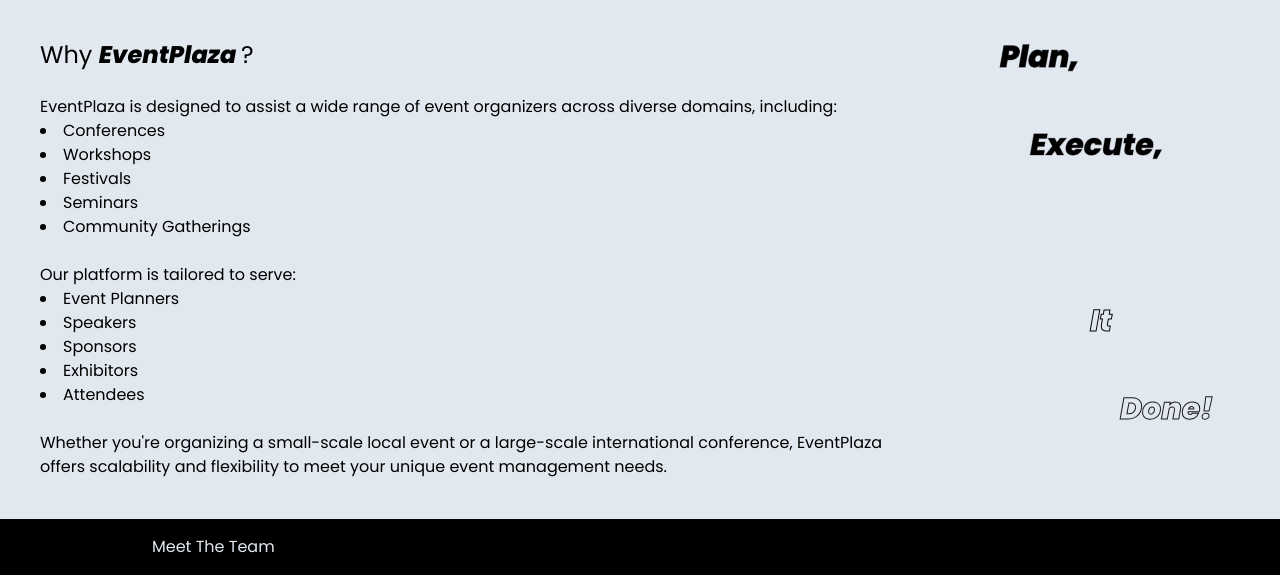
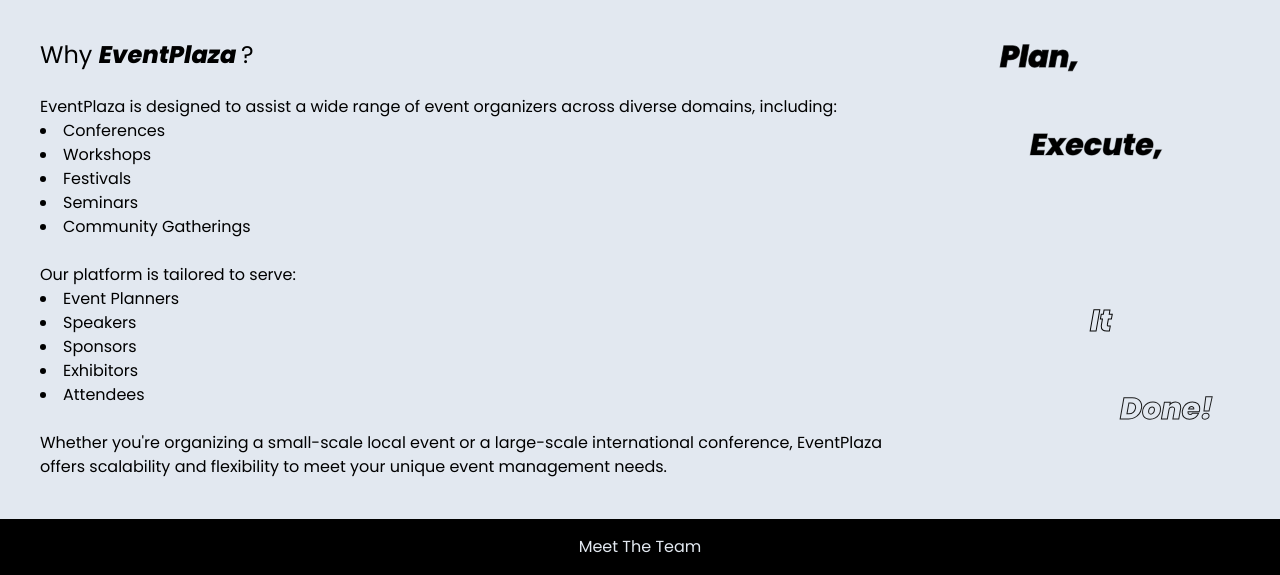
Before and after one commit to Abdorithm/EventPlaza, a Flask app: page / in a window 1280 px wide. Shown: the part 529-1104 px from the top of the page. Run offline with Flask 3, Linux system fonts and the light colour scheme.

Commit message:
flask fixx

```diff
--- a/web_flask/templates/landing.html
+++ b/web_flask/templates/landing.html
@@ -158,7 +158,7 @@
         </section>
     </div>
 
-    <footer id="landing-footer" class="bg-black grid grid-cols-3 grid-rows-1">
+    <footer id="landing-footer" class="bg-black grid grid-cols-1 grid-rows-1">
         <button class="hover:text-fuchsia-600 bg-transparent text-slate-200 py-4 px-5 rounded-full">
             <a href="{{ url_for('team') }}">
                 Meet The Team
--- a/web_flask/templates/team.html
+++ b/web_flask/templates/team.html
@@ -41,7 +41,7 @@
     </nav>
   </header>
 
-  <footer id="landing-footer" class="bg-black grid grid-cols-3 grid-rows-1">
+  <footer id="landing-footer" class="bg-black grid grid-cols-1 grid-rows-1">
     <button class="hover:text-fuchsia-600 bg-transparent text-slate-200 py-4 px-5 rounded-full">
       <a href="{{ url_for ('team') }}">
         Meet The Team
```
